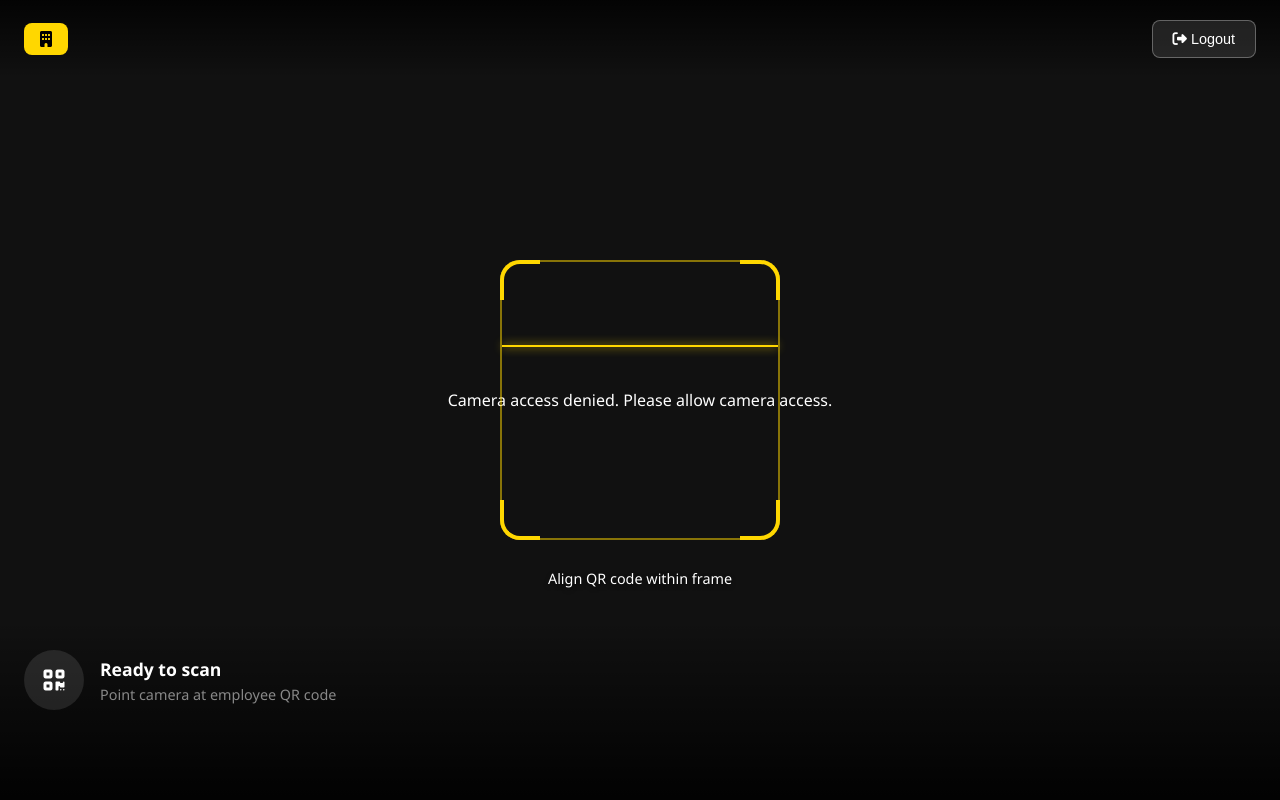
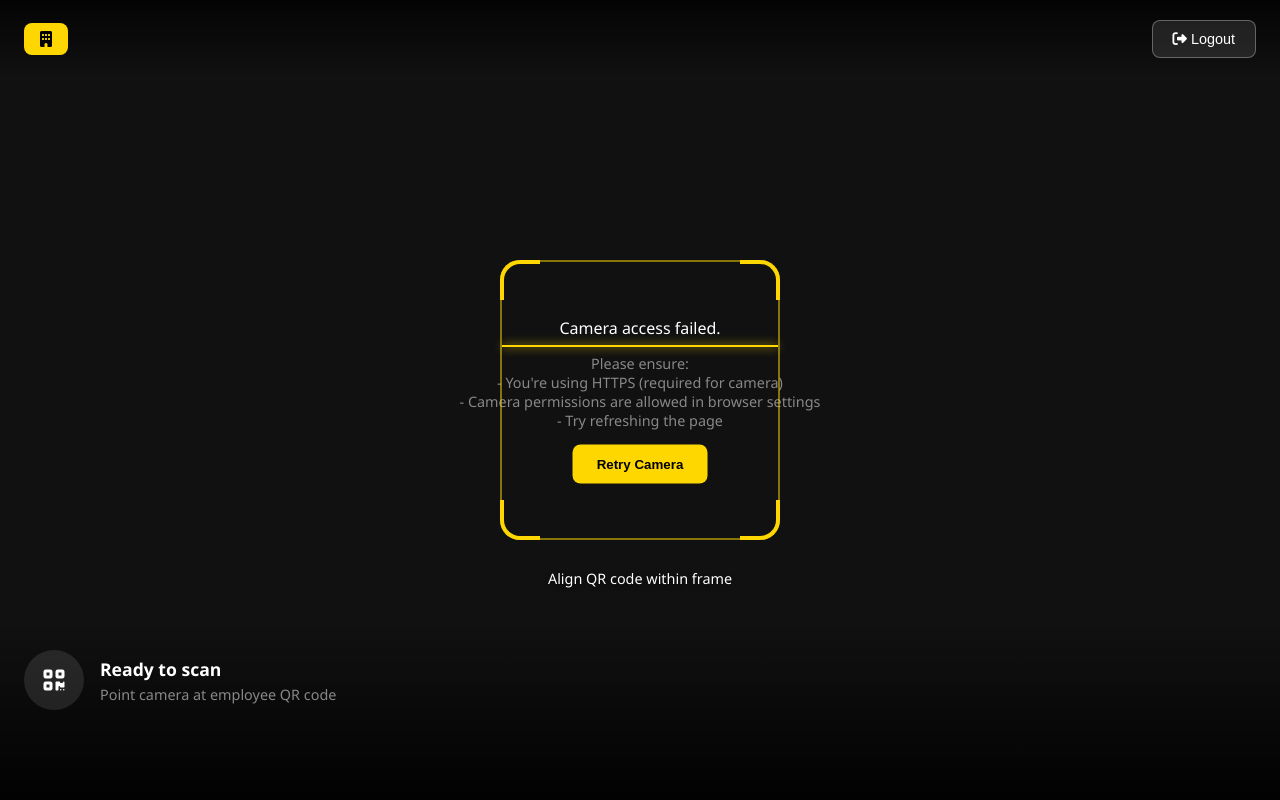
Before and after one commit to Dane-22/attendance-v2, a PHP site: page /views/branch_qr/scanner.php in a window 1280 px wide. Run offline with PHP 8.4, Linux system fonts and the light colour scheme; the template is opened without the code that fills it, so the values that code supplies are empty; some libraries are stand-ins or nearby versions.

Commit message:
scanner fix

```diff
--- a/views/branch_qr/scanner.php
+++ b/views/branch_qr/scanner.php
@@ -356,20 +356,57 @@ ob_start();
     window.addEventListener('offline', updateOnlineStatus);
     updateOnlineStatus();
 
-    // Initialize camera
+    // Initialize camera with fallback constraints for mobile compatibility
     async function initCamera() {
+        const constraints = [
+            // Try environment camera first (back camera)
+            { video: { facingMode: { exact: 'environment' } } },
+            // Try facingMode: environment without exact constraint
+            { video: { facingMode: 'environment' } },
+            // Try any camera with high resolution
+            { video: { width: { ideal: 1920 }, height: { ideal: 1080 } } },
+            // Finally, try any video
+            { video: true }
+        ];
+
+        for (let i = 0; i < constraints.length; i++) {
             try {
-            const stream = await navigator.mediaDevices.getUserMedia({
-                video: { facingMode: 'environment' }
-            });
+                console.log('Trying camera constraint:', constraints[i]);
+                const stream = await navigator.mediaDevices.getUserMedia(constraints[i]);
                 video.srcObject = stream;
-            video.play();
+                await video.play();
                 loading.style.display = 'none';
                 requestAnimationFrame(scanQR);
+                console.log('Camera initialized successfully with constraint', i);
+                return;
             } catch (err) {
-            loading.textContent = 'Camera access denied. Please allow camera access.';
-            console.error('Camera error:', err);
+                console.warn(`Camera constraint ${i} failed:`, err.message);
+                // Continue to next constraint
             }
+        }
+
+        // All constraints failed
+        loading.innerHTML = `
+            <div style="text-align: center; padding: 20px;">
+                <p style="margin-bottom: 15px;">Camera access failed.</p>
+                <p style="font-size: 0.9rem; color: #888; margin-bottom: 15px;">
+                    Please ensure:<br>
+                    - You're using HTTPS (required for camera)<br>
+                    - Camera permissions are allowed in browser settings<br>
+                    - Try refreshing the page
+                </p>
+                <button onclick="initCamera()" style="
+                    background: #ffd700;
+                    color: #000;
+                    border: none;
+                    padding: 12px 24px;
+                    border-radius: 8px;
+                    font-weight: 600;
+                    cursor: pointer;
+                ">Retry Camera</button>
+            </div>
+        `;
+        console.error('All camera constraints failed');
     }
 
     // Scan QR code from video frame
@@ -474,8 +511,21 @@ ob_start();
         }
     }
 
+    // Check HTTPS requirement for camera (mobile browsers require HTTPS)
+    if (location.protocol !== 'https:' && location.hostname !== 'localhost' && location.hostname !== '127.0.0.1') {
+        loading.innerHTML = `
+            <div style="text-align: center; padding: 20px;">
+                <p style="color: #ef4444; margin-bottom: 15px;">HTTPS Required</p>
+                <p style="font-size: 0.9rem; color: #888;">
+                    Camera access requires a secure HTTPS connection on mobile devices.<br>
+                    Please access this page via HTTPS.
+                </p>
+            </div>
+        `;
+    } else {
         // Start camera
         initCamera();
+    }
 </script>
 
 <?php $content = ob_get_clean(); ?>
```
Lines whose indentation alone changed are shown as unchanged.
